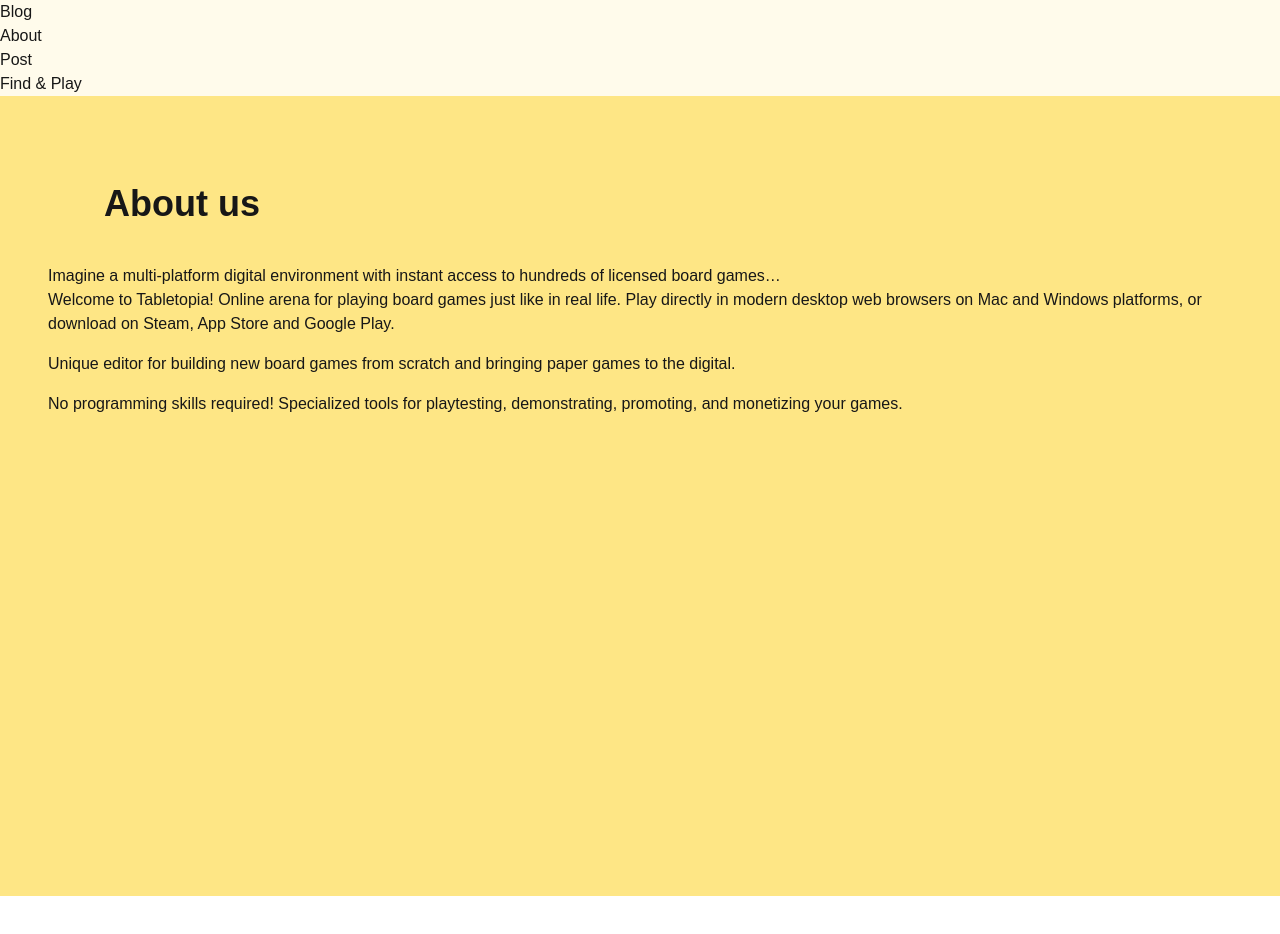
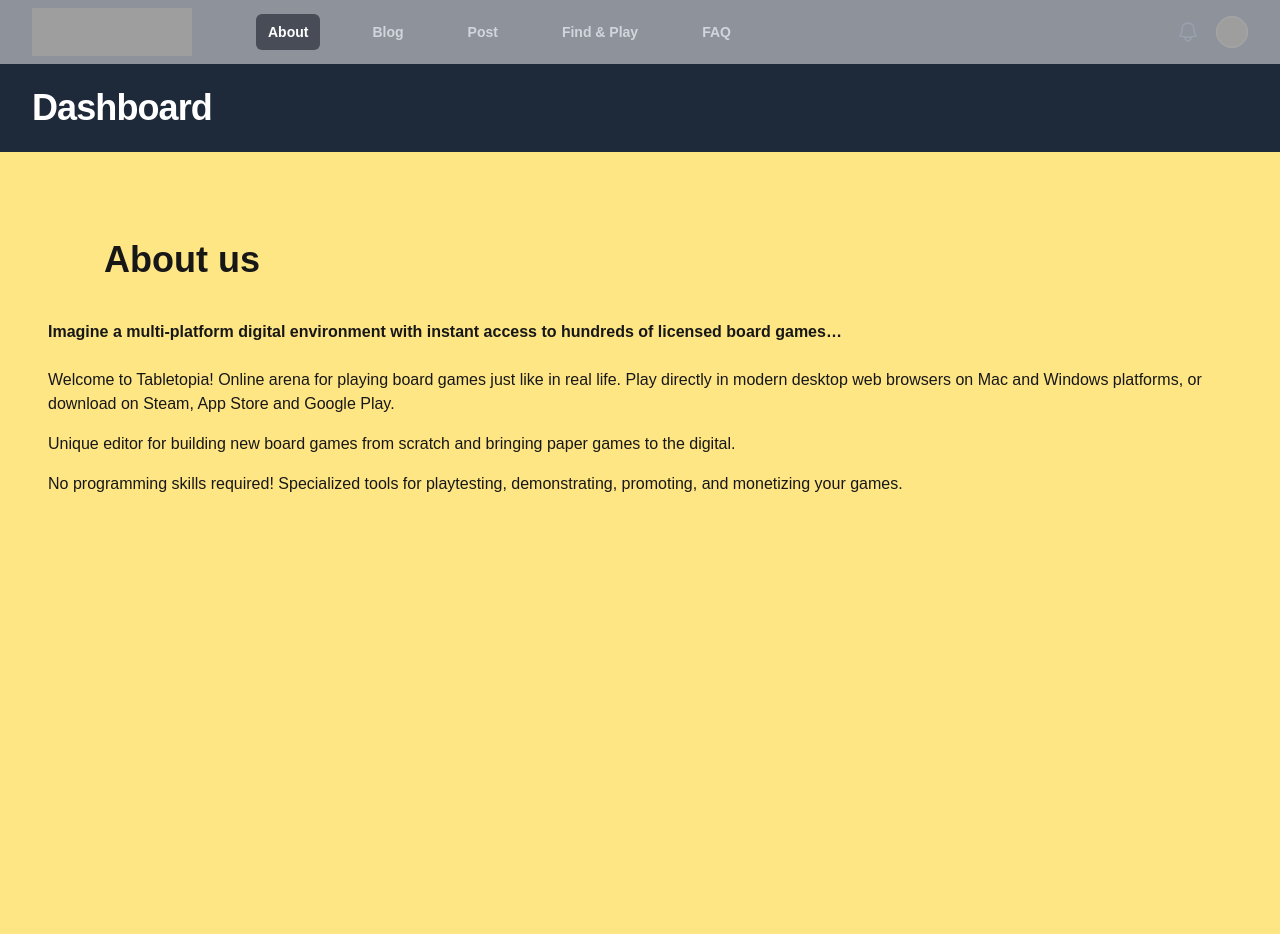
Before and after one commit to a4lexus/Next.JS.Tabletops, a Next.js app: page /about in a window 1280 px wide. Shown: the top 934 px of the page. Before the commit the page ends 896 px from the top, so only its background shows below. Built offline with nearby package versions, Linux system fonts and the light colour scheme; grey boxes are pictures that could not be loaded.

Commit message:
hw_next_tailwind_28.10.25

```diff
--- a/src/app/about/page.tsx
+++ b/src/app/about/page.tsx
@@ -2,10 +2,11 @@
   return (
     <div className="p-12 bg-amber-200 h-lvh">
       <h2 className="mx-14 my-10 font-extrabold text-4xl">About us</h2>
-      <p>
+
+      <p className="font-bold">
         Imagine a multi-platform digital environment with instant access to
         hundreds of licensed board games…
-      </p>
+      </p> <br />
       <ul className="flex flex-col gap-4">
         <li>
           Welcome to Tabletopia! Online arena for playing board games just like
--- a/src/app/blog/page.tsx
+++ b/src/app/blog/page.tsx
@@ -1,4 +1,4 @@
 const Blog = () => {
-  return <div>Blog</div>;
+  return <div className="bg-blue-200 h-screen">Blog</div>;
 };
 export default Blog;
--- a/src/app/blog/post/page.tsx
+++ b/src/app/blog/post/page.tsx
@@ -1,4 +1,4 @@
 const Post = () => {
-  return <div>Post</div>;
+  return <div className="bg-blue-200 h-screen">Post</div>;
 };
 export default Post;
--- /dev/null
+++ b/src/app/help/faq/page.tsx
@@ -0,0 +1,9 @@
+const FAQ = () => {
+  return (
+    <div className="bg-blue-300 h-screen">
+      <h2>FAQ</h2>
+    </div>
+  );
+};
+
+export default FAQ;
--- a/src/components/Header/Header.tsx
+++ b/src/components/Header/Header.tsx
@@ -1,14 +1,178 @@
+import {
+  Disclosure,
+  DisclosureButton,
+  DisclosurePanel,
+  Menu,
+  MenuButton,
+  MenuItem,
+  MenuItems,
+} from "@headlessui/react";
 import Link from "next/link";
+import { Bars3Icon, BellIcon, XMarkIcon } from "@heroicons/react/24/outline";
 
+const user = {
+  name: "Tom Cook",
+  email: "tom@example.com",
+  imageUrl:
+    "https://images.unsplash.com/photo-1472099645785-5658abf4ff4e?ixlib=rb-1.2.1&ixid=eyJhcHBfaWQiOjEyMDd9&auto=format&fit=facearea&facepad=2&w=256&h=256&q=80",
+};
+const navigation = [
+  { name: "About", href: "/about", current: true },
+  { name: "Blog", href: "/blog", current: false },
+  { name: "Post", href: "/blog/post", current: false },
+  { name: "Find & Play", href: "/playground/find-play", current: false },
+  { name: "FAQ", href: "/help/faq", current: false },
+];
+const userNavigation = [
+  { name: "Your profile", href: "#" },
+  { name: "Settings", href: "#" },
+  { name: "Sign out", href: "#" },
+];
+
+function classNames(...classes: string[]) {
+  return classes.filter(Boolean).join(" ");
+}
 export default function Header() {
   return (
-    <div className="bg-amber-50">
-      <nav>
-        <Link href={"/blog"}>Blog</Link> <br />
-        <Link href={"/about"}>About</Link> <br />
-        <Link href={"/blog/post"}>Post</Link> <br />
-        <Link href={"/playground/find-play"}>Find & Play</Link> <br />
-      </nav>
-    </div>
+    <>
+      <div className="min-h-full">
+        <Disclosure as="nav" className="bg-gray-800/50">
+          <div className="mx-auto max-w-7xl px-4 sm:px-6 lg:px-8">
+            <div className="flex h-16 items-center justify-between">
+              <div className="flex items-center">
+                <div className="shrink-0">
+                  <img
+                    alt="Lear Corporation"
+                    src="https://upload.wikimedia.org/wikipedia/commons/thumb/0/02/Lear_Corporation_logo.svg/1200px-Lear_Corporation_logo.svg.png"
+                    className="size-10 h-12 w-40"
+                  />
+                </div>
+                <div className="hidden md:block">
+                  <div className="ml-16 flex items-baseline space-x-10">
+                    {navigation.map((item) => (
+                      <Link
+                        key={item.name}
+                        href={item.href}
+                        aria-current={item.current ? "page" : undefined}
+                        className={classNames(
+                          item.current
+                            ? "bg-gray-950/50 text-white"
+                            : "text-gray-300 hover:bg-white/8 hover:text-amber-300",
+                          "rounded-md px-3 py-2 text-sm font-semibold"
+                        )}
+                      >
+                        {item.name}
+                      </Link>
+                    ))}
+                  </div>
+                </div>
+              </div>
+              <div className="hidden md:block">
+                <div className="ml-4 flex items-center md:ml-6">
+                  <button
+                    type="button"
+                    className="relative rounded-full p-1  hover:text-amber-300 text-gray-400 focus:outline-3 focus:outline-offset-2 focus:outline-indigo-500"
+                  >
+                    <span className="absolute -inset-1.5" />
+                    <span className="sr-only">View notifications</span>
+                    <BellIcon aria-hidden="true" className="size-6" />
+                  </button>
+
+                  {/* Profile dropdown */}
+                  <Menu as="div" className="relative ml-3">
+                    <MenuButton className="relative flex max-w-xs items-center rounded-full focus-visible:outline-2 focus-visible:outline-offset-2 focus-visible:outline-indigo-500">
+                      <span className="absolute -inset-1.5" />
+                      <span className="sr-only">Open user menu</span>
+                      <img
+                        alt=""
+                        src={user.imageUrl}
+                        className="size-8 rounded-full outline -outline-offset-1 outline-white/10"
+                      />
+                    </MenuButton>
+                    <MenuItems className="absolute right-0 z-10 mt-2 w-48 origin-top-right rounded-md bg-gray-800 py-1 outline-1 -outline-offset-1 outline-white/10 transition duration-100 ease-out">
+                      {userNavigation.map((item) => (
+                        <MenuItem key={item.name}>
+                          <Link
+                            href={item.href}
+                            className="block px-4 py-2 text-sm text-gray-300 hover:bg-white/5 focus:outline-none"
+                          >
+                            {item.name}
+                          </Link>
+                        </MenuItem>
+                      ))}
+                    </MenuItems>
+                  </Menu>
+                </div>
+              </div>
+            </div>
+          </div>
+
+          <DisclosurePanel className="md:hidden">
+            <div className="space-y-1 px-2 pt-2 pb-3 sm:px-3">
+              {navigation.map((item) => (
+                <Link
+                  key={item.name}
+                  href={item.href}
+                  aria-current={item.current ? "page" : undefined}
+                  className={classNames(
+                    item.current
+                      ? "bg-gray-950/50 text-white"
+                      : "text-gray-300 hover:bg-white/5 hover:text-white",
+                    "block rounded-md px-3 py-2 text-base font-medium"
+                  )}
+                >
+                  {item.name}
+                </Link>
+              ))}
+            </div>
+            <div className="border-t border-white/10 pt-4 pb-3">
+              <div className="flex items-center px-5">
+                <div className="shrink-0">
+                  <img
+                    alt=""
+                    src={user.imageUrl}
+                    className="size-10 rounded-full outline -outline-offset-1 outline-white/10"
+                  />
+                </div>
+                <div className="ml-3">
+                  <div className="text-base leading-5 font-medium text-white">
+                    {user.name}
+                  </div>
+                  <div className="text-sm font-medium text-gray-400">
+                    {user.email}
+                  </div>
+                </div>
+                <button
+                  type="button"
+                  className="relative ml-auto shrink-0 rounded-full p-1 text-gray-400 hover:text-white focus:outline-2 focus:outline-offset-2 focus:outline-indigo-500"
+                >
+                  <span className="absolute -inset-1.5" />
+                  <span className="sr-only">View notifications</span>
+                  <BellIcon aria-hidden="true" className="size-6" />
+                </button>
+              </div>
+              <div className="mt-3 space-y-1 px-2">
+                {userNavigation.map((item) => (
+                  <Link
+                    key={item.name}
+                    href={item.href}
+                    className="block rounded-md px-3 py-2 text-base font-medium text-gray-400 hover:bg-white/5 hover:text-white"
+                  >
+                    {item.name}
+                  </Link>
+                ))}
+              </div>
+            </div>
+          </DisclosurePanel>
+        </Disclosure>
+        <header className="relative bg-gray-800 ">
+          <div className=" mx-auto max-w-7xl px-4 py-6 sm:px-6 lg:px-8">
+            <h1 className="text-4xl font-bold tracking-tight text-white">
+              Dashboard
+            </h1>
+          </div>
+        </header>
+      </div>
+    </>
   );
 }
```
Also changed, not shown: package.json (+8 -6 lines), src/app/playground/layout.tsx (+7 -5 lines), src/app/playground/players/page.tsx (line endings or trailing spaces), 2 other files (tests, documents, lock files or other folders).
